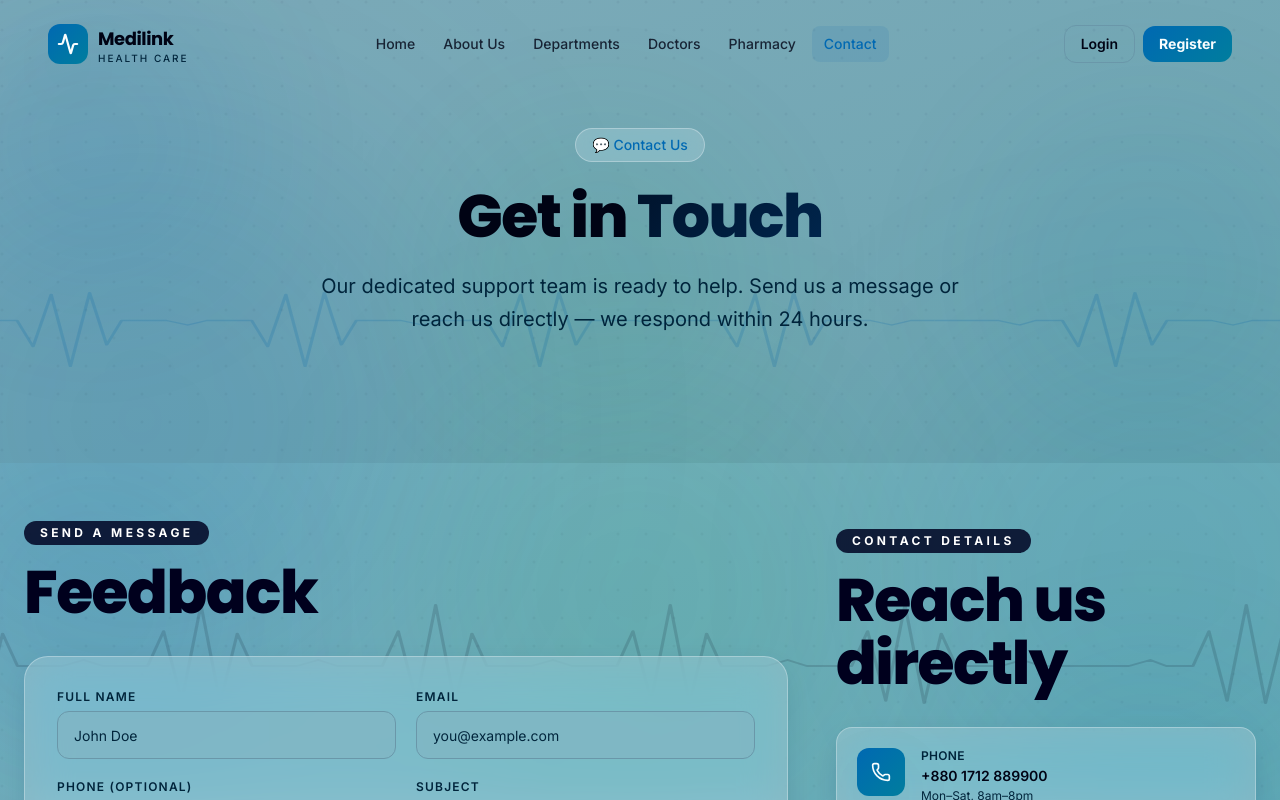
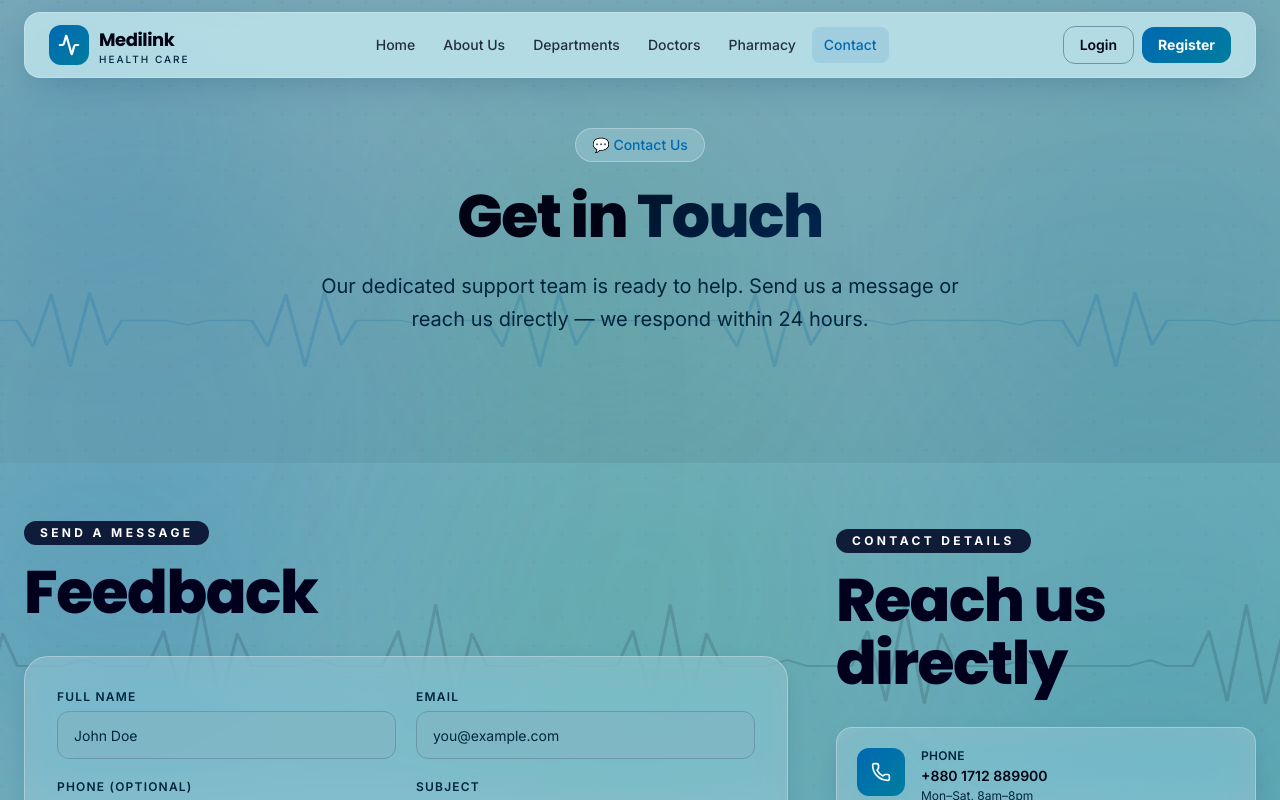
Before and after one commit to AmbikaSakaray/medlink, a Next.js app: page /contact in a window 1280 px wide. Shown: the top 800 px of the page. Built offline with nearby package versions, Linux system fonts and the light colour scheme.

Commit message:
Reduced ecg speed,and changed navbar color

```diff
--- a/src/app/globals.css
+++ b/src/app/globals.css
@@ -249,7 +249,7 @@
   -webkit-text-fill-color: transparent;
   animation: gradient-text 4.5s linear infinite;
 }
-.animate-ecg      { stroke-dasharray:700; animation: ecg 6s ease-out forwards; }
+.animate-ecg      { stroke-dasharray:700; animation: ecg 12s ease-out forwards; }
 .animate-ecg-loop { stroke-dasharray:700; animation: ecg-loop 18s linear infinite; }
 .animate-marquee  { animation: marquee 36s linear infinite; }
 .animate-marquee:hover { animation-play-state: paused; }
--- a/src/app/patient/login/page.tsx
+++ b/src/app/patient/login/page.tsx
@@ -193,9 +193,7 @@ function PatientLoginInner() {
             </span>
             24×7 Care
           </div>
-          <div className="glass absolute -right-3 bottom-8 rounded-full px-3 py-1.5 text-xs font-bold text-white shadow-xl">
-            🔒 HIPAA-grade
-          </div>
+
         </div>
       </div>
     </div>
--- a/src/components/public/PublicNavbar.tsx
+++ b/src/components/public/PublicNavbar.tsx
@@ -27,13 +27,8 @@ export default function PublicNavbar() {
       className="fixed inset-x-0 top-0 z-50 px-3 pt-3 sm:px-6"
     >
       <nav
-        className={[
-          "mx-auto flex max-w-7xl items-center justify-between rounded-2xl px-4 py-3 transition-all duration-300 sm:px-6",
-          scrolled
-            ? "shadow-soft border border-white/20"
-            : "bg-transparent",
-        ].join(" ")}
-        style={scrolled ? { background: "oklch(0.88 0.04 210 / 0.92)", backdropFilter: "blur(24px) saturate(180%)", WebkitBackdropFilter: "blur(24px) saturate(180%)" } : {}}
+      className="mx-auto flex max-w-7xl items-center justify-between rounded-2xl px-4 py-3 transition-all duration-300 sm:px-6 shadow-soft border border-white/20"
+      style={{ background: "oklch(0.88 0.04 210 / 0.92)", backdropFilter: "blur(24px) saturate(180%)", WebkitBackdropFilter: "blur(24px) saturate(180%)" }}
       >
         {/* Logo */}
         <Link href="/" className="flex items-center gap-2.5">
```
